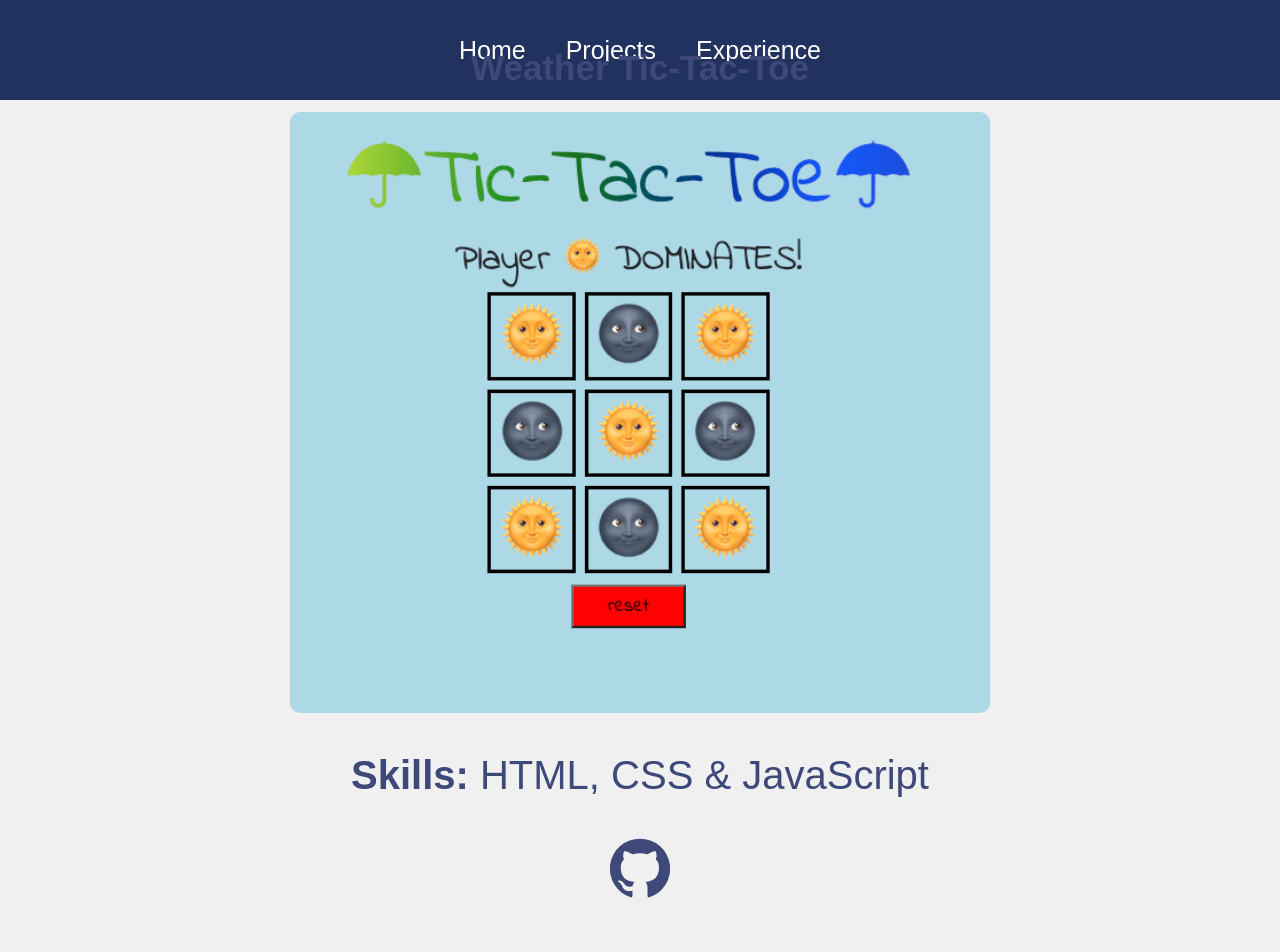
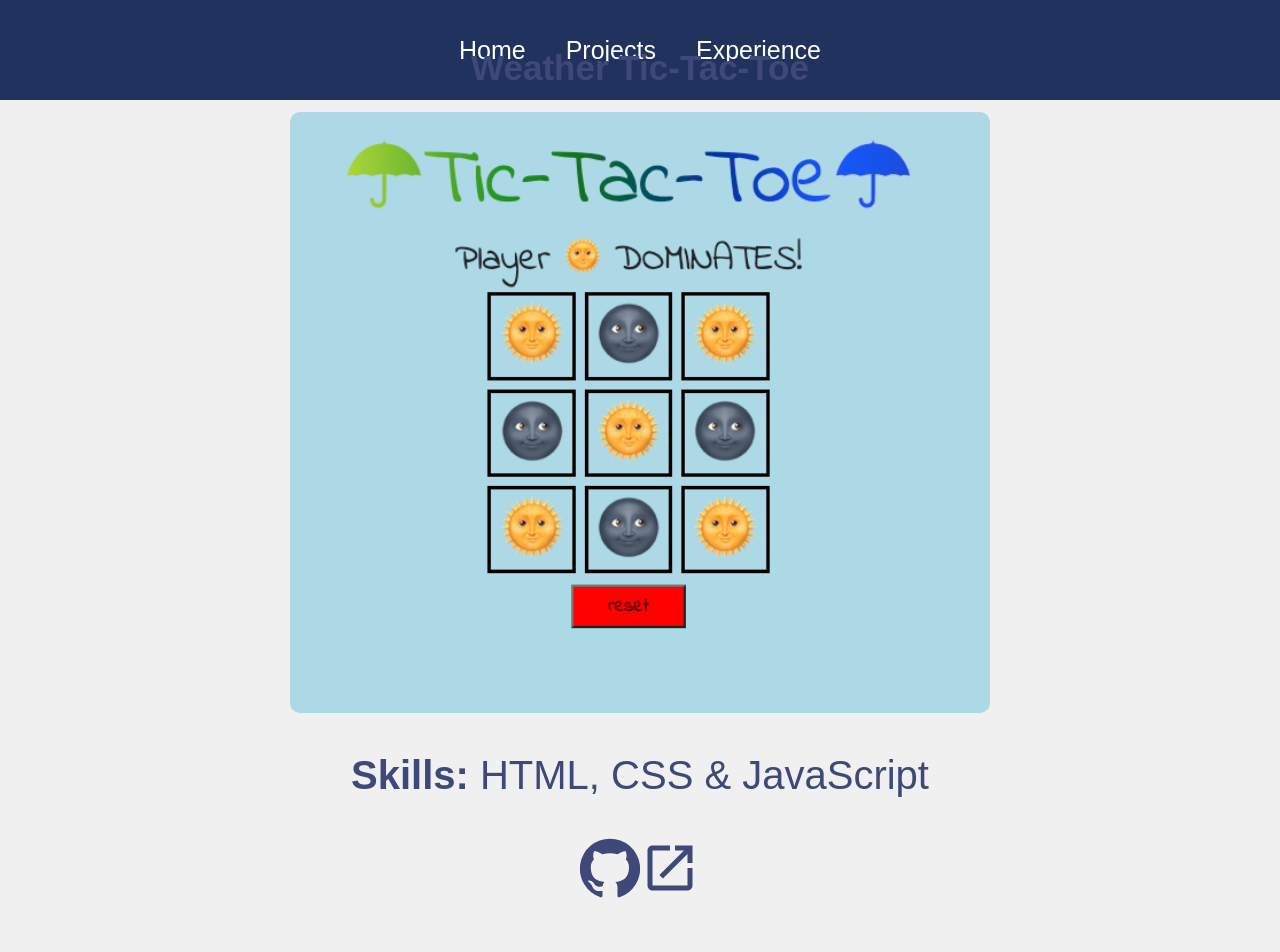
Before and after one commit to trimoni/tal-portfolio, a React (Create React App) app: page /project/1 in a window 1280 px wide. Shown: the top 952 px of the page. Built offline with nearby package versions, Linux system fonts and the light colour scheme.

Commit message:
add website link

```diff
--- a/src/pages/ProjectDisplay.js
+++ b/src/pages/ProjectDisplay.js
@@ -3,6 +3,7 @@ import { useParams } from 'react-router-dom'
 import { ProjectList } from '../helpers/ProjectList'
 import GitHubIcon from "@material-ui/icons/GitHub";
 import Link from '@material-ui/core/Link'
+import LaunchIcon from '@material-ui/icons/Launch';
 
 import '../styles/ProjectDisplay.css'
 
@@ -16,7 +17,10 @@ function ProjectDisplay() {
       <p>
         <b>Skills:</b> {project.description}
       </p>
-      <Link href={project.repositoryLink}><GitHubIcon /></Link>
+      <div>
+        <Link href={project.repositoryLink}><GitHubIcon /></Link>
+        <Link href={project.depositoryLink}><LaunchIcon /></Link>
+      </div>
     </div>
   )
 }
```
